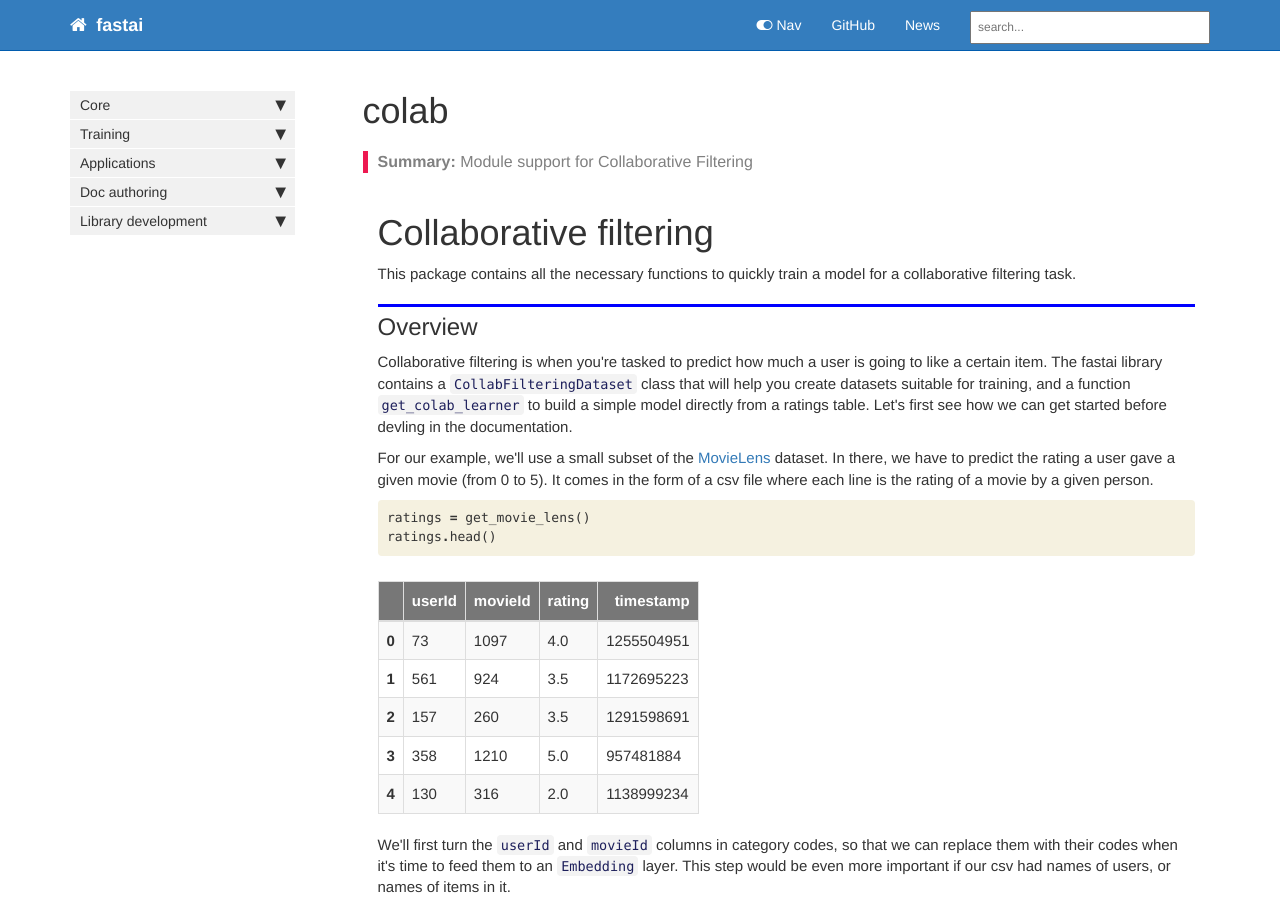
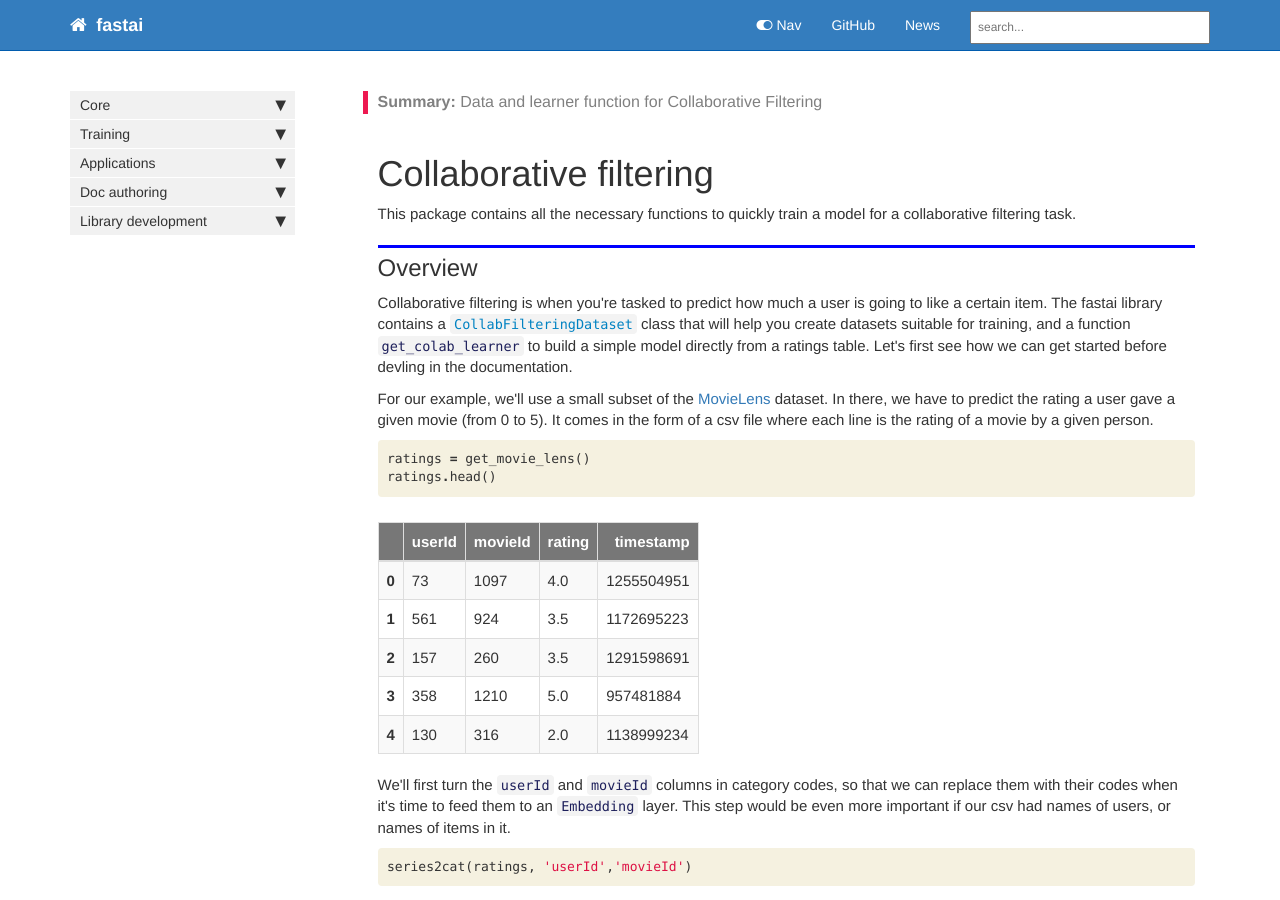
Before and after one commit to fastai/fastai_dev, a Jekyll site: the page built from docs/collab.html, in a window 1280 px wide and 900 px high. Built offline with Jekyll 4.4.1, drawn with Linux system fonts in a browser that asks for light colours; nearby versions of some CDN libraries; comment, search, counter and statistics services are not loaded.

Commit message:
Update collab summary

```diff
--- a/docs/collab.html
+++ b/docs/collab.html
@@ -1,13 +1,16 @@
 ---
-title: colab
+title:
 keywords:
 sidebar: home_sidebar
 tags:
-summary: "Module support for Collaborative Filtering"
+summary: "Data and learner function for Collaborative Filtering"
 ---
 
 <div class="container" id="notebook-container">
 
+<div class="cell border-box-sizing code_cell rendered">
+
+</div>
 <div class="cell border-box-sizing text_cell rendered"><div class="inner_cell">
 <div class="text_cell_render border-box-sizing rendered_html">
 <h1 id="Collaborative-filtering">Collaborative filtering<a class="anchor-link" href="#Collaborative-filtering">&#182;</a></h1>
@@ -32,7 +35,7 @@
 </div>
 <div class="cell border-box-sizing text_cell rendered"><div class="inner_cell">
 <div class="text_cell_render border-box-sizing rendered_html">
-<p>Collaborative filtering is when you're tasked to predict how much a user is going to like a certain item. The fastai library contains a <code>CollabFilteringDataset</code> class that will help you create datasets suitable for training, and a function <code>get_colab_learner</code> to build a simple model directly from a ratings table. Let's first see how we can get started before devling in the documentation.</p>
+<p>Collaborative filtering is when you're tasked to predict how much a user is going to like a certain item. The fastai library contains a <a href="/collab.html#CollabFilteringDataset"><code>CollabFilteringDataset</code></a> class that will help you create datasets suitable for training, and a function <code>get_colab_learner</code> to build a simple model directly from a ratings table. Let's first see how we can get started before devling in the documentation.</p>
 <p>For our example, we'll use a small subset of the <a href="https://grouplens.org/datasets/movielens/">MovieLens</a> dataset. In there, we have to predict the rating a user gave a given movie (from 0 to 5). It comes in the form of a csv file where each line is the rating of a movie by a given person.</p>
 
 </div>
@@ -151,7 +154,7 @@
 </div>
 <div class="cell border-box-sizing text_cell rendered"><div class="inner_cell">
 <div class="text_cell_render border-box-sizing rendered_html">
-<p>Now that this step is done, we can directly create a <code>Learner</code> object:</p>
+<p>Now that this step is done, we can directly create a <a href="/basic_train.html#Learner"><code>Learner</code></a> object:</p>
 
 </div>
 </div>
@@ -198,10 +201,10 @@
 
 
 
-<div id="0a33bee7-58c3-449e-9d6f-61752ee49f32"></div>
+<div id="b3dd2d72-4b9c-4334-92ef-8211bf59e3d2"></div>
 <div class="output_subarea output_widget_view ">
 <script type="text/javascript">
-var element = $('#0a33bee7-58c3-449e-9d6f-61752ee49f32');
+var element = $('#b3dd2d72-4b9c-4334-92ef-8211bf59e3d2');
 </script>
 <script type="application/vnd.jupyter.widget-view+json">
 {"model_id": "", "version_major": 2, "version_minor": 0}
@@ -253,7 +256,7 @@
 </div>
 <div class="cell border-box-sizing text_cell rendered"><div class="inner_cell">
 <div class="text_cell_render border-box-sizing rendered_html">
-<p>This is the basic class to buil a <code>Dataset</code> suitable for colaborative filtering. <code>user</code> and <code>item</code> should be categorical series that will be replaced with their codes internally and have the corresponding <code>ratings</code>. One of the factory methods will prepare the data in this format.</p>
+<p>This is the basic class to buil a <a href="https://pytorch.org/docs/stable/data.html#torch.utils.data.Dataset"><code>Dataset</code></a> suitable for colaborative filtering. <code>user</code> and <code>item</code> should be categorical series that will be replaced with their codes internally and have the corresponding <code>ratings</code>. One of the factory methods will prepare the data in this format.</p>
 
 </div>
 </div>
@@ -318,7 +321,7 @@
 </div>
 <div class="cell border-box-sizing text_cell rendered"><div class="inner_cell">
 <div class="text_cell_render border-box-sizing rendered_html">
-<h2 id="Model-and-Learner">Model and <code>Learner</code><a class="anchor-link" href="#Model-and-Learner">&#182;</a></h2>
+<h2 id="Model-and-Learner">Model and <a href="/basic_train.html#Learner"><code>Learner</code></a><a class="anchor-link" href="#Model-and-Learner">&#182;</a></h2>
 </div>
 </div>
 </div>
@@ -375,7 +378,7 @@
 </div>
 <div class="cell border-box-sizing text_cell rendered"><div class="inner_cell">
 <div class="text_cell_render border-box-sizing rendered_html">
-<p>Creates a <code>Learner</code> object built from the data in <code>ratings</code>, <code>pct_val</code>, <code>user_name</code>, <code>item_name</code>, <code>rating_name</code> to <code>CollabFilteringDataset</code>. Optionally, creates another <code>CollabFilteringDataset</code> for <code>test</code>. <code>kwargs</code> are fed to <code>DataBunch.create</code> with these datasets. The model is given by <code>EmbeddingDotBias</code> with <code>n_factors</code>, <code>min_score</code> and <code>max_score</code> (the numbers of users and items will be inferred from the data).</p>
+<p>Creates a <a href="/basic_train.html#Learner"><code>Learner</code></a> object built from the data in <code>ratings</code>, <code>pct_val</code>, <code>user_name</code>, <code>item_name</code>, <code>rating_name</code> to <a href="/collab.html#CollabFilteringDataset"><a href="/collab.html#CollabFilteringDataset"><code>CollabFilteringDataset</code></a></a>. Optionally, creates another <a href="/collab.html#CollabFilteringDataset"><a href="/collab.html#CollabFilteringDataset"><code>CollabFilteringDataset</code></a></a> for <code>test</code>. <code>kwargs</code> are fed to <code>DataBunch.create</code> with these datasets. The model is given by <a href="/collab.html#EmbeddingDotBias"><code>EmbeddingDotBias</code></a> with <code>n_factors</code>, <code>min_score</code> and <code>max_score</code> (the numbers of users and items will be inferred from the data).</p>
 
 </div>
 </div>
```
Also changed, not shown: 2 other files.
